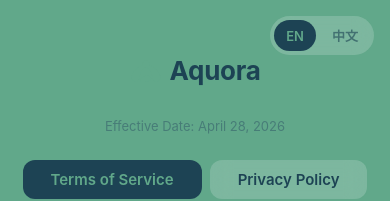
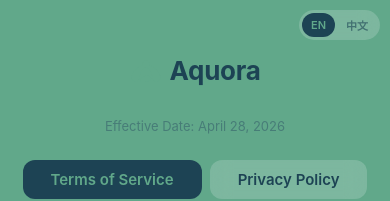
Before and after one commit to aquora-app/Aquora, a Jekyll site: the page index.html, which Jekyll copies as it is, in a window 390 px wide. Shown: the top 201 px of the page. Built offline with Jekyll 4.4.1, drawn with Linux system fonts in a browser that asks for light colours.

Commit message:
Lang switcher: shrink pill on mobile viewports
The 13px / 6×12 padding pill looks balanced on Mac and iPad but reads
as visually heavy on iPhone-class widths — relative to the narrow
viewport the chip becomes a primary-looking control rather than the
secondary accessory it's meant to be.

Added a max-width: 600px breakpoint that tightens position (10px
inset vs 16px), padding (3px vs 4px outer, 4×9 vs 6×12 inner), gap
(2px vs 4px), and font-size (11px vs 13px). Desktop / tablet sizes
stay unchanged.

No JS / markup change.

```diff
--- a/index.html
+++ b/index.html
@@ -80,6 +80,23 @@
   }
   .lang-btn:hover:not(.active) {
     opacity: 0.9;
+  }
+
+  /* Mobile: the pill looks proportionally large on narrow viewports
+     (iPhone-class). Tighten its dimensions and font so it reads as a
+     compact accessory rather than a primary tap target. Mac / iPad
+     keeps the default size. */
+  @media (max-width: 600px) {
+    .lang-switcher {
+      top: 10px;
+      right: 10px;
+      padding: 3px;
+      gap: 2px;
+    }
+    .lang-btn {
+      font-size: 11px;
+      padding: 4px 9px;
+    }
   }
 
   /* Logo Header */
```
